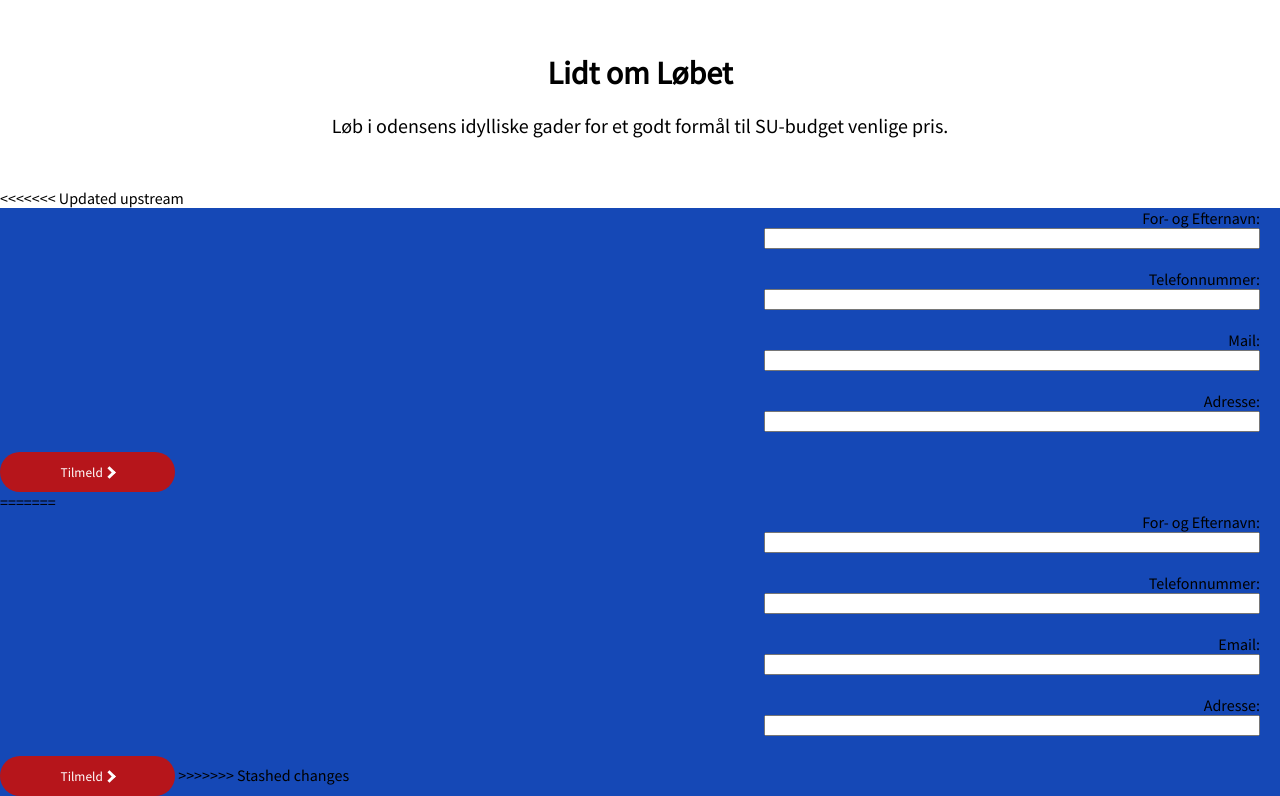
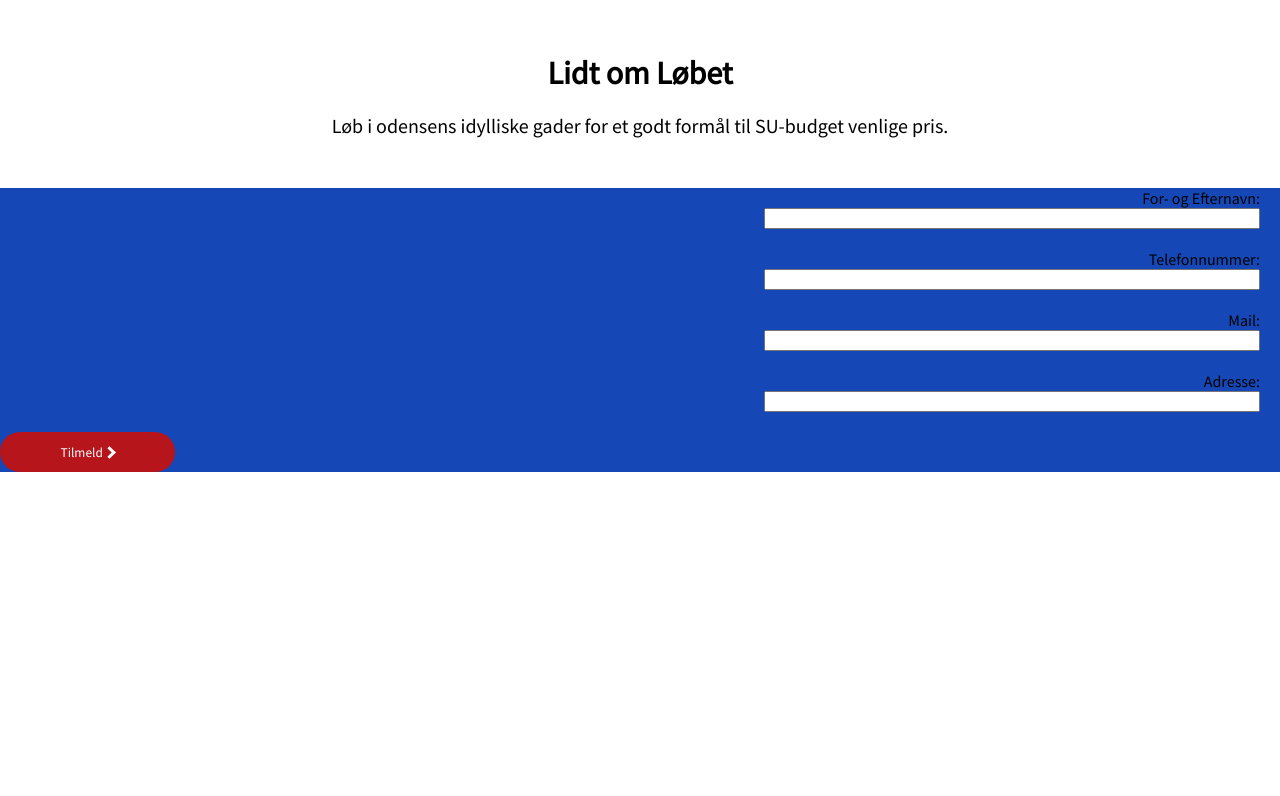
Before and after one commit to vincent-wiederhold/Projekt-4-modul-4, a plain HTML site: page index.html in a window 1280 px wide. Shown: the part 1533-2329 px from the top of the page. After the commit the page ends 2005 px from the top, so only its background shows below. Drawn offline with Linux system fonts and the light colour scheme; a web font is replaced by a local one.

Commit message:
Update index.html

```diff
--- a/index.html
+++ b/index.html
@@ -34,7 +34,6 @@
     <p>Løb i odensens idylliske gader for et godt formål til SU-budget venlige pris.</p>
 </div>
 
-<<<<<<< Updated upstream
     <form action="result.html" method="GET">
         <div class="form-tilmeld">
             <div class="formular">
@@ -56,27 +55,6 @@
             <div>
                 <button>Tilmeld <i class="arrow right"></i></button>
             </div>
-=======
-    <form action="result.html" method="GET" class="form-tilmeld">
-        <div class="formular">
-            <label>For- og Efternavn:</label>
-            <input>
-        </div>
-        <div class="formular">
-            <label>Telefonnummer:</label>
-            <input>
-        </div>
-        <div class="formular">
-            <label>Email:</label>
-            <input>
-        </div>
-        <div class="formular">
-            <label>Adresse:</label>
-            <input>
-        </div>
-        <div>
-            <button>Tilmeld <i class="arrow right"></i></button>
->>>>>>> Stashed changes
         </div>
     </form>
 
```
